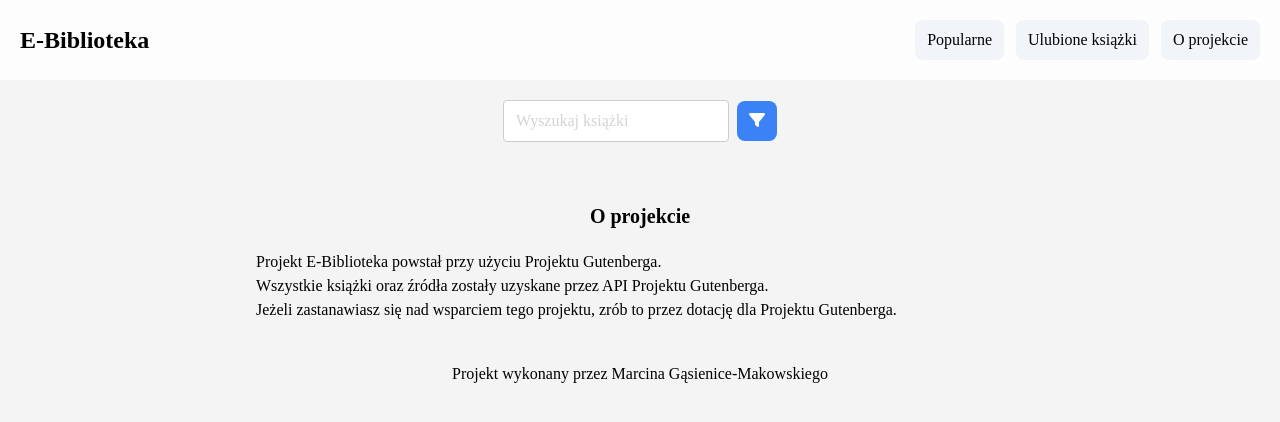
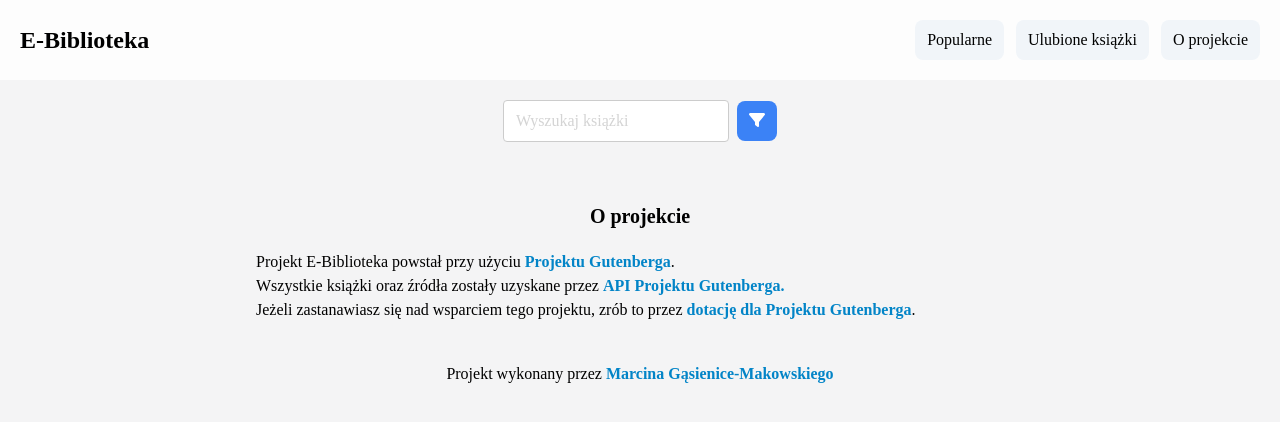
Before and after one commit to Martiinii/eLibrary, a Next.js app: page /about in a window 1280 px wide. Shown: the top 422 px of the page. Built offline with nearby package versions, Linux system fonts and the light colour scheme.

Commit message:
added link style

```diff
--- a/styles/globals.css
+++ b/styles/globals.css
@@ -43,6 +43,9 @@
         @apply reset-focus btn-padding bg-white placeholder:text-neutral-300 rounded border-[1px] border-[#cccccc] text-left;
     }
 
+    .link {
+        @apply reset-focus btn-rounded text-sky-600 hover:text-sky-700 transition font-semibold;
+    }
 }
 
 @layer utilities {
@@ -51,10 +54,10 @@
     }
 
     .btn-padding {
-        @apply px-3 py-2
+        @apply px-3 py-2;
     }
 
     .btn-rounded {
-        @apply rounded-lg
+        @apply rounded-lg;
     }
 }
```
